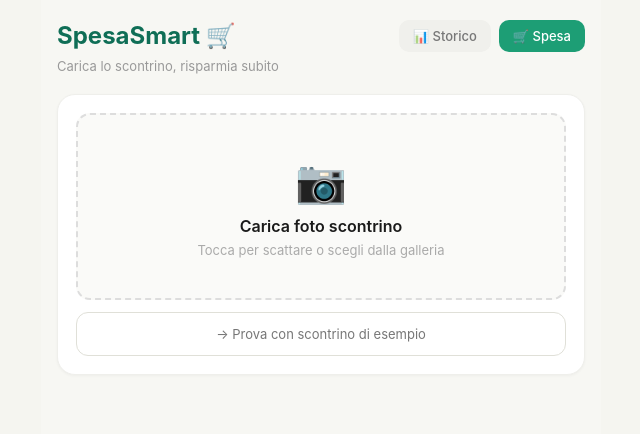
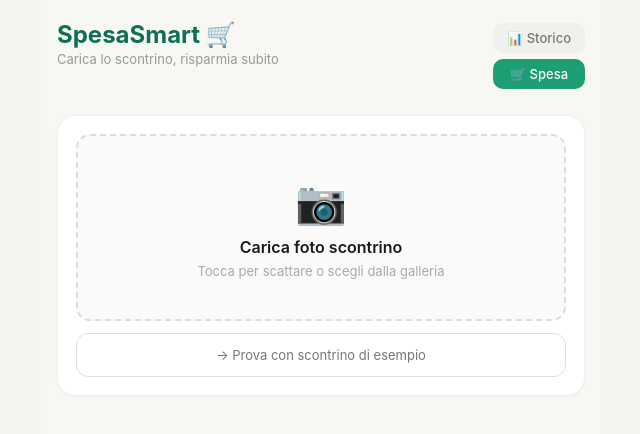
Before and after one commit to denyed21/spesasmart, a Next.js app: page / in a window 1280 px wide. Both pictures are taken after a click on the button "Salta". Shown: the top 434 px of the page, without its empty margins (319-959 px from the left). Built offline with nearby package versions, Linux system fonts and the light colour scheme.

Commit message:
Add files via upload

```diff
--- a/app/page.js
+++ b/app/page.js
@@ -287,20 +287,22 @@ export default function Home() {
       <style>{`@keyframes spin { to { transform: rotate(360deg); } }`}</style>
       <div style={g.inner}>
         {/* Header */}
-        <div style={{ display: 'flex', alignItems: 'center', justifyContent: 'space-between', marginBottom: 6 }}>
-          <div style={g.logo}>SpesaSmart 🛒</div>
-          <div style={{ display: 'flex', gap: 8 }}>
-            <button style={{ background: showHistory ? '#1D9E75' : '#f0f0ec', border: 'none', borderRadius: 10, padding: '8px 14px', fontSize: 13, fontWeight: 500, color: showHistory ? '#fff' : '#777', cursor: 'pointer' }}
+        <div style={{ display: 'flex', alignItems: 'center', justifyContent: 'space-between', marginBottom: 24 }}>
+          <div>
+            <div style={g.logo}>SpesaSmart 🛒</div>
+            <div style={g.tagline}>Carica lo scontrino, risparmia subito</div>
+          </div>
+          <div style={{ display: 'flex', flexDirection: 'column', gap: 6 }}>
+            <button style={{ background: showHistory ? '#1D9E75' : '#f0f0ec', border: 'none', borderRadius: 10, padding: '7px 14px', fontSize: 13, fontWeight: 500, color: showHistory ? '#fff' : '#777', cursor: 'pointer' }}
               onClick={() => { setShowHistory(true); setStep('upload'); setResults(null); }}>
               📊 Storico
             </button>
-            <button style={{ background: !showHistory ? '#1D9E75' : '#f0f0ec', border: 'none', borderRadius: 10, padding: '8px 14px', fontSize: 13, fontWeight: 500, color: !showHistory ? '#fff' : '#777', cursor: 'pointer' }}
+            <button style={{ background: !showHistory ? '#1D9E75' : '#f0f0ec', border: 'none', borderRadius: 10, padding: '7px 14px', fontSize: 13, fontWeight: 500, color: !showHistory ? '#fff' : '#777', cursor: 'pointer' }}
               onClick={() => setShowHistory(false)}>
               🛒 Spesa
             </button>
           </div>
         </div>
-        <div style={{ ...g.tagline, marginBottom: 20 }}>Carica lo scontrino, risparmia subito</div>
 
         {/* STORICO */}
         {showHistory && (
```
